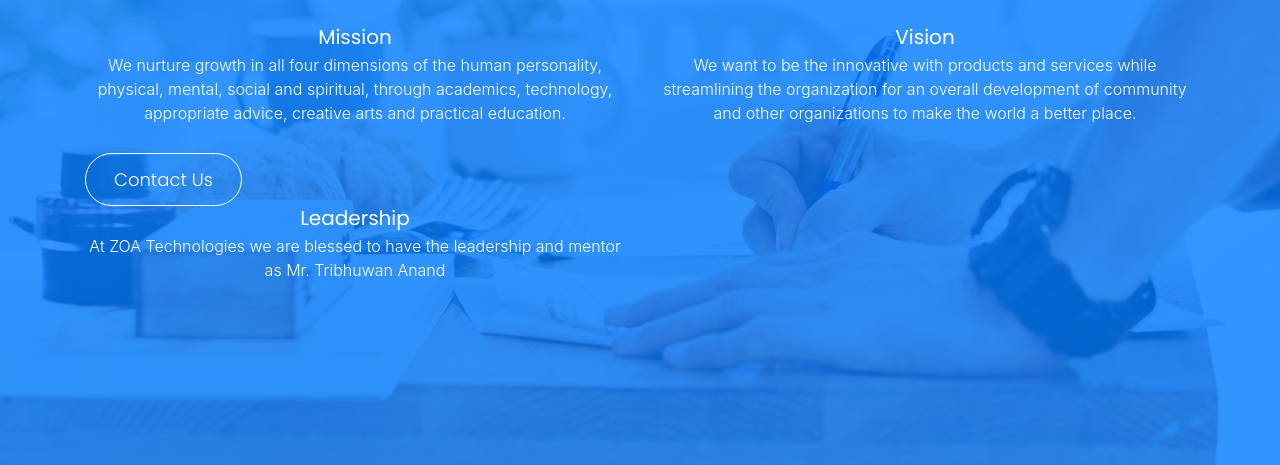
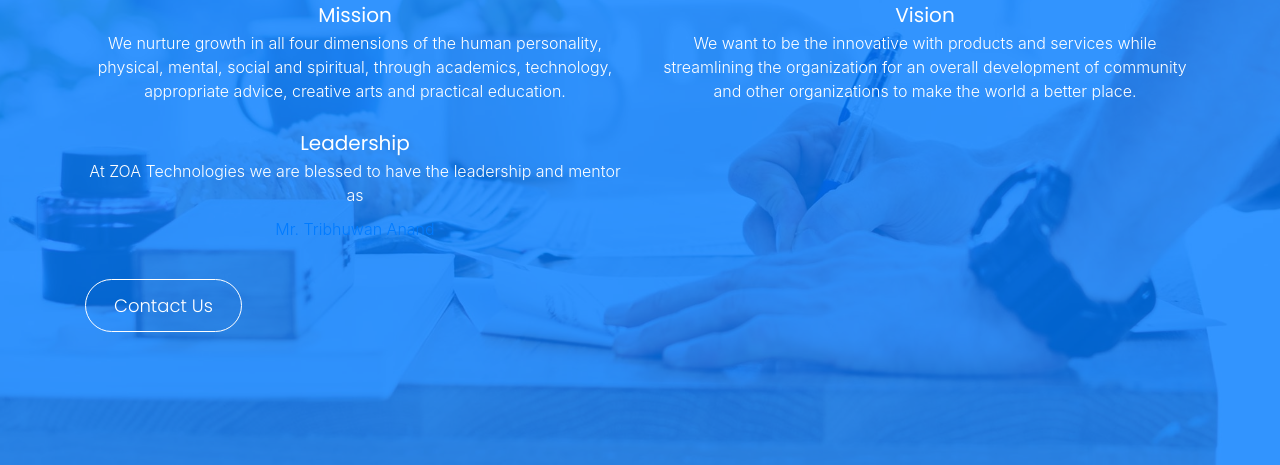
Before and after one commit to zoatechnologies/zoatechnologies.github.io, a plain HTML site: page index.html in a window 1280 px wide. Shown: the part 335-800 px from the top of the page. Drawn offline with nearby package versions, Linux system fonts and the light colour scheme.

Commit message:
Update index.html

```diff
--- a/index.html
+++ b/index.html
@@ -73,15 +73,17 @@
             </div>
 
         </div>
+
+        <div class="row">
+            <div class="col-md-6 testimonial text-center text-white">
+                <h5 class="mb-1 text-white">Leadership</h5>
+                <p>At ZOA Technologies we are blessed to have the leadership and mentor as <a class="nav-link" href="https://www.linkedin.com/company/zoa-technologies/about/"> Mr. Tribhuwan Anand </a> </p>
+            </div>
+        </div>
+
         <div class="row">
             <div class="col-md-12">
                 <a href="#contact-us" class="btn btn-lg btn-outline-white btn-pill align-self-center">Contact Us</a>
-            </div>
-        </div>
-        <div class="row">
-            <div class="col-md-6 testimonial text-center text-white">
-                <h5 class="mb-1 text-white">Leadership</h5>
-                <p>At ZOA Technologies we are blessed to have the leadership and mentor as Mr. Tribhuwan Anand</p>
             </div>
         </div>
     </div>
```
